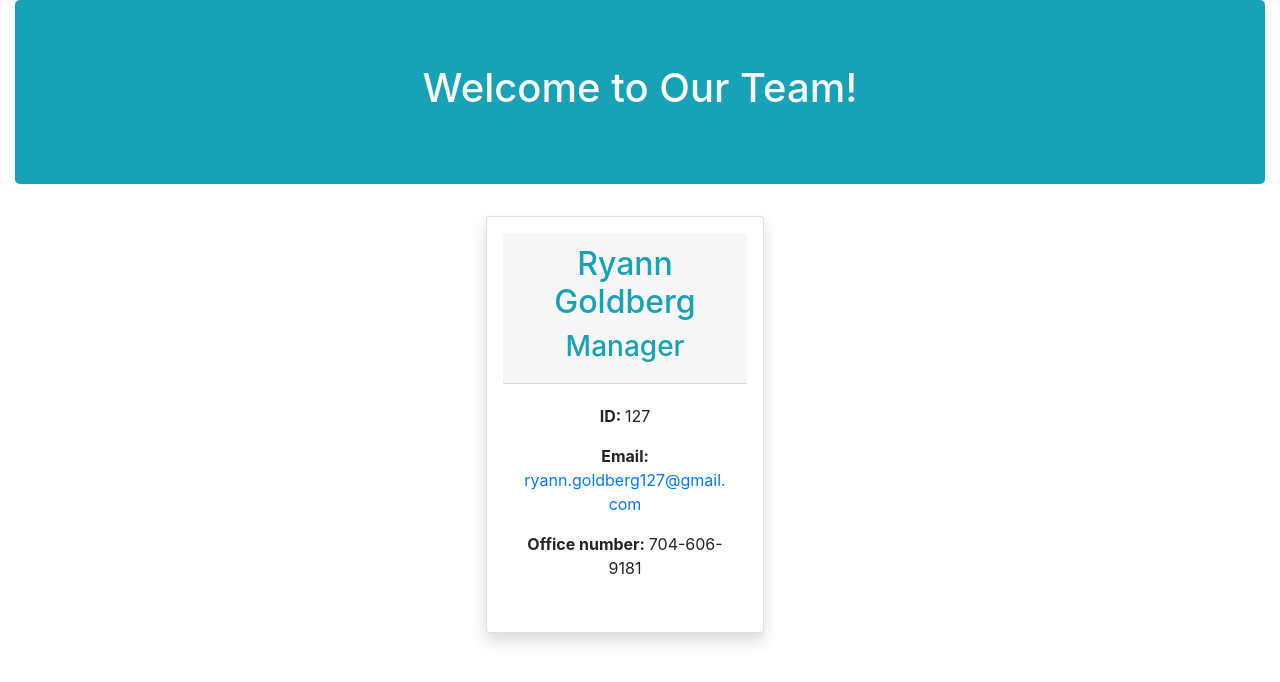
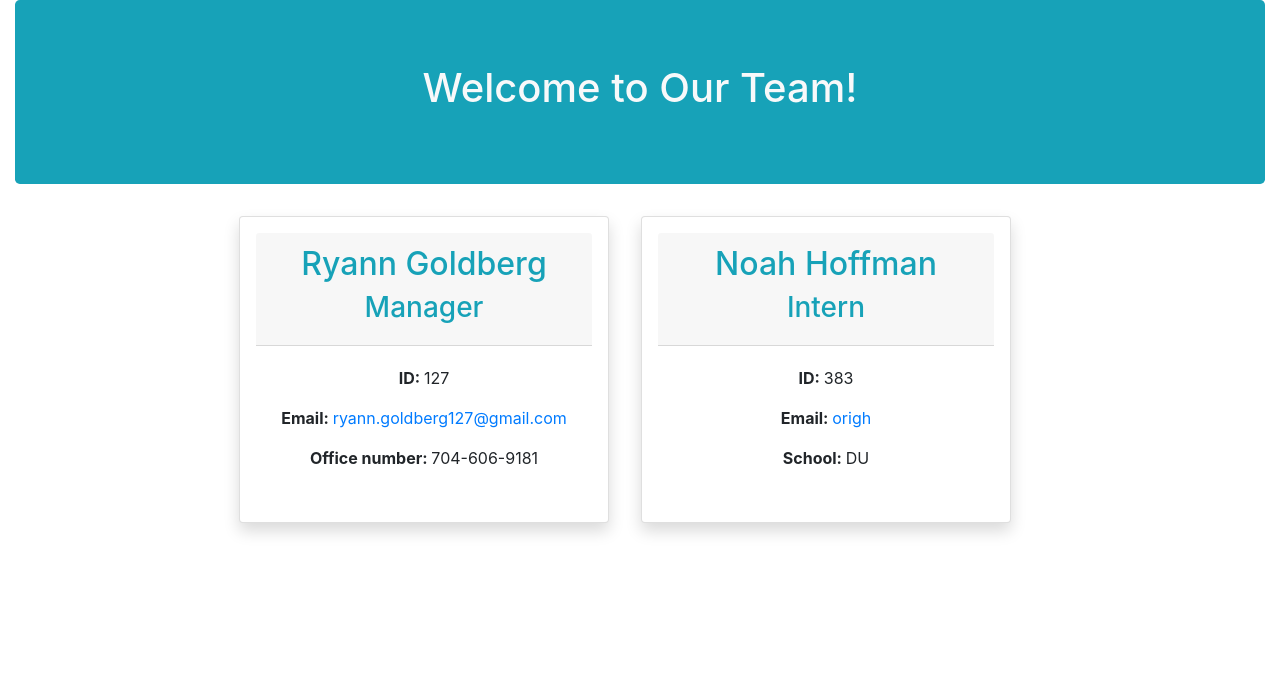
Before and after one commit to ryann127/team-profile-gen, a website: page dist/team.html in a window 1280 px wide. Drawn offline with nearby package versions, Linux system fonts and the light colour scheme.

```diff
--- a/dist/team.html
+++ b/dist/team.html
@@ -17,7 +17,7 @@
      <div class="row">
         <div class="team-card row col-12 d-flex justify-content-center">
 
-    <div class="card text-center col-3 mx-3 shadow p-3 mb-5 bg-white rounded">
+    <div class="card text-center col-4 mx-3 shadow p-3 mb-5 bg-white rounded">
                     <div class="card-header text-info">
                         <h2>Ryann Goldberg</h2>
                         <h3> Manager</h3>
@@ -29,6 +29,18 @@
                         <p><span class="font-weight-bold">Office number: </span> 704-606-9181</p>
                     </div>
                 </div>
+    <div class="card text-center col-4 mx-3 shadow p-3 mb-5 bg-white rounded">
+    <div class="card-header text-info">
+        <h2>Noah Hoffman</h2>
+        <h3> Intern</h3>
+    </div>
+    <div class="card-body">
+        <p><span class="font-weight-bold"> ID: </span> 383</p>
+        <p><span class="font-weight-bold">Email: </span><a id="link"
+                name="email" href="mailto:origh"> origh</a></p>
+        <p><span class="font-weight-bold">School: </span>DU</p>
+    </div>
+</div>
 
         </div>
      </div>
```
Also changed, not shown: 2 other files.
